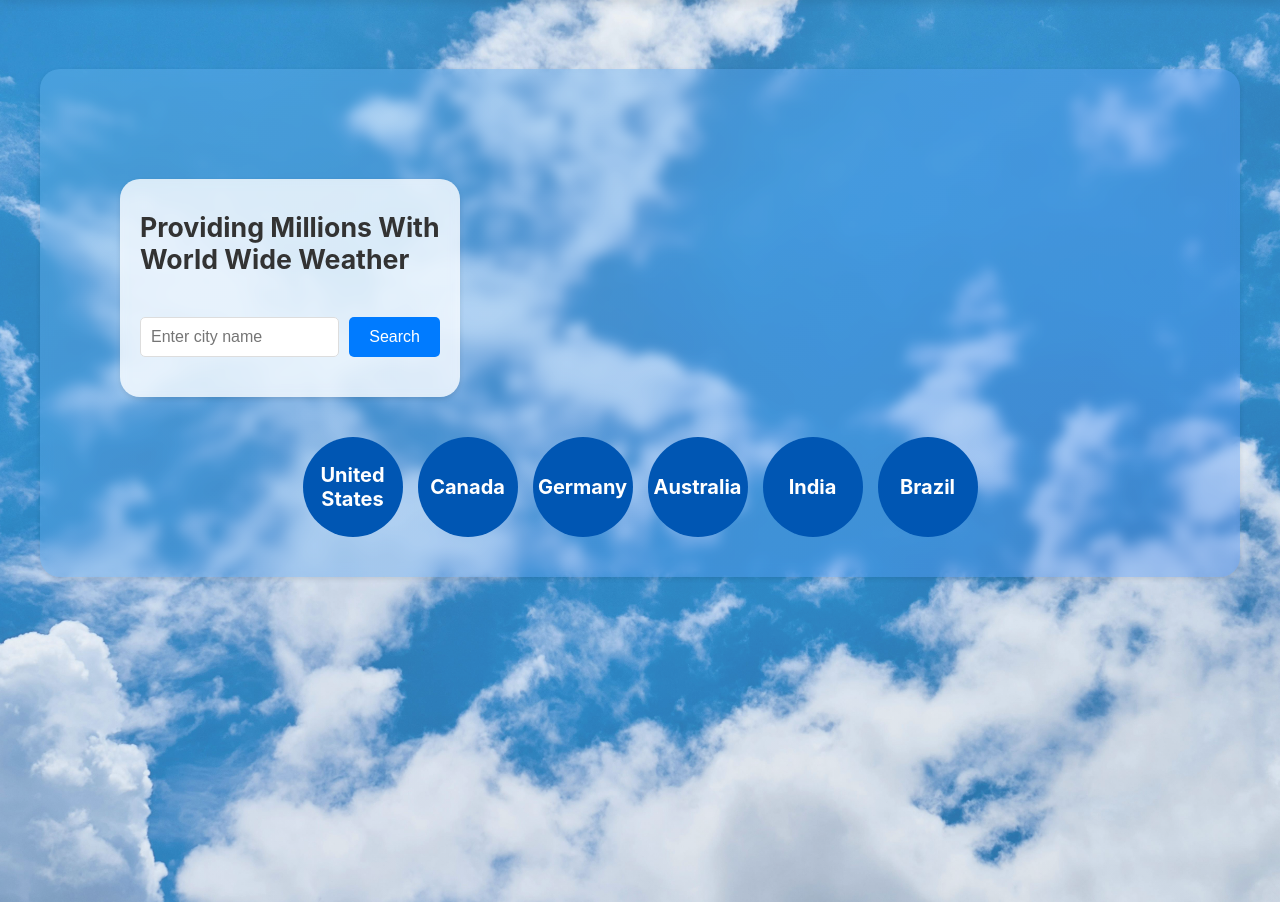
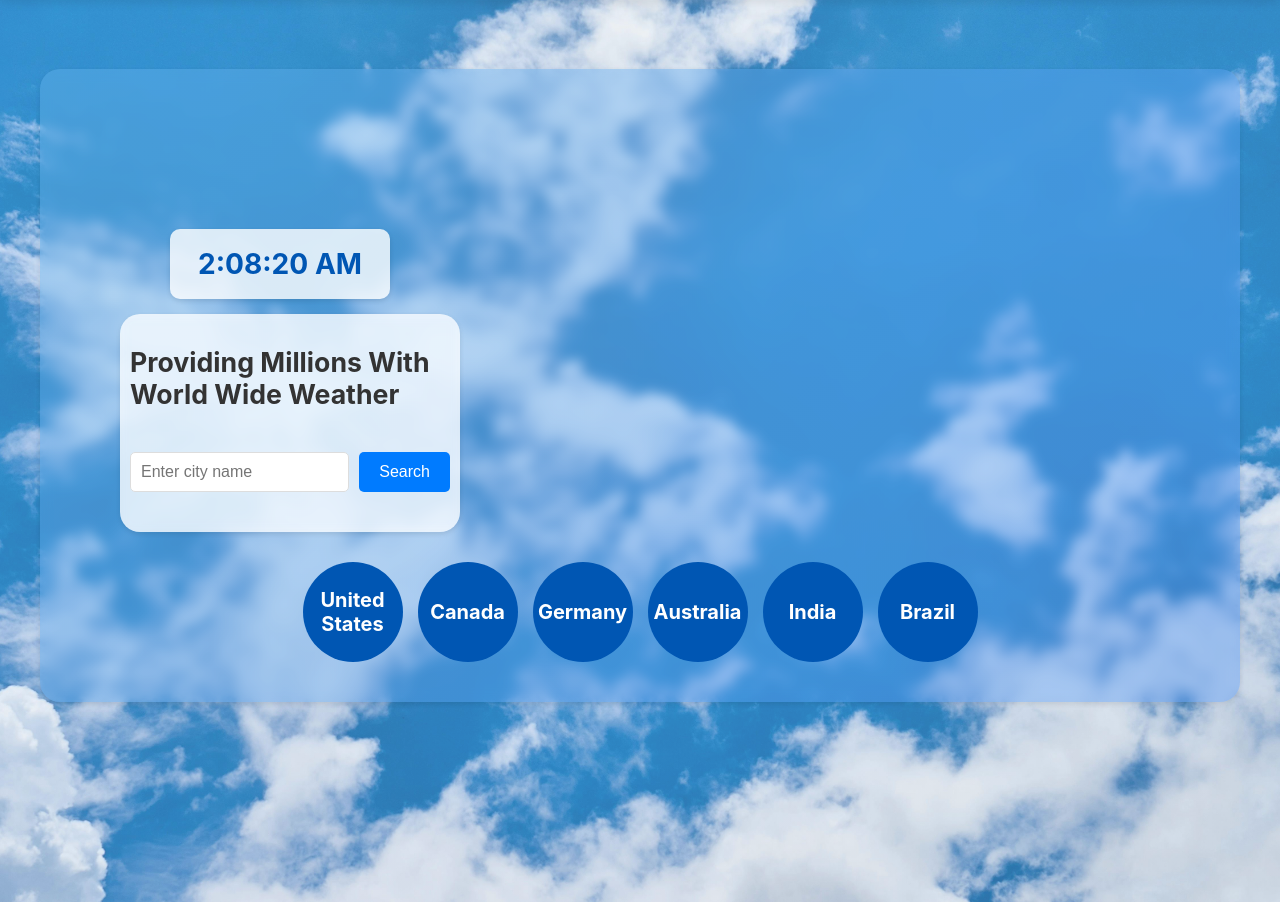
Before and after one commit to BamBopBoom/WeatherWise, a Flask app: page / in a window 1280 px wide. Shown: the part 81-983 px from the top of the page. Run offline with Flask 3, Linux system fonts and the light colour scheme.

Commit message:
added clock to homepage. adujusted forecast and home layout, aswell as bug fixes

```diff
--- a/static/script.js
+++ b/static/script.js
@@ -49,6 +49,35 @@ document.addEventListener("DOMContentLoaded", () => {
         }
     }
 });
+//Clock Section
+function updateClock() {
+    const clockElement = document.getElementById("clock");
+
+    // Get the current date and time
+    const now = new Date();
+
+    // Format hours, minutes, and seconds for 12-hour clock
+    let hours = now.getHours();
+    const minutes = now.getMinutes().toString().padStart(2, '0');
+    const seconds = now.getSeconds().toString().padStart(2, '0');
+
+    // Determine AM or PM
+    const amPm = hours >= 12 ? 'PM' : 'AM';
+
+    // Convert to 12-hour format
+    hours = hours % 12 || 12;
+
+    // Update the clock with the current time
+    clockElement.textContent = `${hours}:${minutes}:${seconds} ${amPm}`;
+}
+
+// Update the clock every second
+setInterval(updateClock, 1000);
+
+// Initialize the clock immediately on page load
+updateClock();
+
+
 
 // Event listener for the search button
 searchButton.addEventListener("click", () => {
@@ -251,7 +280,9 @@ function displayWeatherData(data) {
         <div class="tile">
             <h5>${data.location.name}</h5>
             <h6>${data.location.country}</h6>
+            <div class="icon-box">
             <img src="${loadImageWithFallback(iconUrl, fallbackIcon)}" alt="${data.current.condition.text}">
+            </div>
             <div class="weather-details">
 
                 <div class="detail-box">
--- a/static/styles.css
+++ b/static/styles.css
@@ -90,10 +90,32 @@ h2 {
 /* Homepage Layout */
 .homepage-layout {
     display: grid;
-    grid-template-columns: 1fr 2fr; /* Two columns: search section and tiles */
-    grid-gap: 20px; /* Space between sections */
+    grid-template-columns: 1fr 2fr; /* Two columns: clock + search section and tiles */
+    grid-template-rows: 150px auto; /* Two rows: one for the clock and one for the search section */
+    row-gap: 10px;   /* Space between sections */
+    column-gap: 20px;
     align-items: start; /* Align items to the top */
-    margin-top: 50px;
+
+}
+/* Clock Container */
+#clock-container {
+    display: flex;
+    justify-content: center; /* Center the clock horizontally */
+    align-items: center;
+    grid-column: 1; /* Place clock in the first column */
+    grid-row: 1; /* Place clock in the first row */
+    padding-top: 50px;
+    margin-left: 50px;
+    margin-top: 150px;
+    padding: 10px 10px 10px 10px;
+    width: 200px;
+    height: 50px;
+    font-size: 1.5rem; /* Larger font size */
+    color: #0056b3; /* Match primary theme color */
+    background: rgba(255, 255, 255, 0.8); /* Slightly opaque background */
+    border-radius: 10px; /* Rounded corners */
+    box-shadow: 0 2px 5px rgba(0, 0, 0, 0.1); /* Subtle shadow */
+    z-index: 10;
 }
 
 /* Rounded rectangle for homepage */
@@ -112,10 +134,12 @@ h2 {
     background: #ffffffc8;
     backdrop-filter: blur(6px);
     border-radius: 20px; /* Rounded corners */
-    padding: 10px 20px 40px 20px; /* Shortened padding-top to 20px, kept others as 40px */
+    padding: 10px 10px 40px 10px; /* Shortened padding-top to 20px, kept others as 40px */
     box-shadow: 0 2px 5px rgba(0, 0, 0, 0.1); /* Light shadow for depth */
-    margin: 50px 0 auto; /* Centering the container */
+    margin-top: 75px;
     max-width: 1600px; /* Maximum width */
+    grid-column: 1; /* Place search section in the first column */
+    grid-row: 2;
     z-index: 1;
 }
 /* Search Section */
@@ -124,7 +148,8 @@ h2 {
     flex-direction: column; /* Stack title, subtitle, and search bar */
     justify-content: flex-start;
     gap: 20px;
-    z-index: 2
+    grid-column: 1; /* Place search section in the first column */
+    grid-row: 2; /* Place search section below the clock */
 }
 
 #search {
@@ -160,6 +185,9 @@ h2 {
     justify-content: flex-start; /* Align tiles to the left */
     gap: 20px; /* Space between tiles */
     flex-wrap: wrap; /* Wrap tiles on smaller screens */
+    grid-column: 2; /* Place tiles in the second column */
+    grid-row: span 2; /* Allow tiles to span both rows */
+    margin-top: 160px;
 }
 
 .weather-tiles {
@@ -265,7 +293,19 @@ h2 {
     grid-gap: 10px; /* Space between boxes */
     margin-top: 20px;
 }
-
+.icon-box {
+    background: #ffffffc8, 0.7;
+    backdrop-filter: blur(6px);
+    border-radius: 10px;
+    padding: 10px;
+    box-shadow: 0 2px 5px rgba(0, 0, 0, 0.1);
+    text-align: center;
+    padding: 10px 10px 10px 10px;
+    height: 100px;
+    width: 100px;
+    margin-left: 110px;
+    margin-bottom: 10px;
+}
 .detail-box {
     background: #ffffffc8, 0.7;
     backdrop-filter: blur(6px);
--- a/templates/index.html
+++ b/templates/index.html
@@ -23,7 +23,13 @@
     </header>
     <main>
         <div class="main-container">
+
+
         <div class="homepage-layout">
+            <div id="clock-container">
+                <h3 id="clock">Loading time...</h3>
+            </div>
+
         <!-- Search Section -->
         <div class="frontrect-container">
             <section id="search-section">
```
